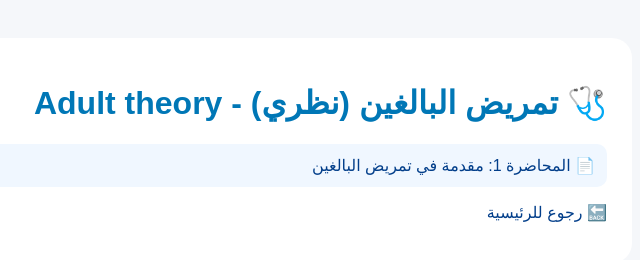
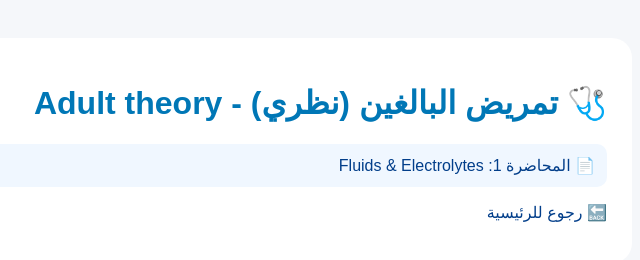
Before and after one commit to Shabanklash/nurse_shaban.github.io, a plain HTML site: page term-3/1-Adult-theory/index.html in a window 1280 px wide. Shown: the full height of the page, 433-1073 px from the left. Drawn offline with Linux system fonts and the light colour scheme.

Commit message:
Update index.html

```diff
--- a/term-3/1-Adult-theory/index.html
+++ b/term-3/1-Adult-theory/index.html
@@ -16,7 +16,7 @@
     <div class="container">
         <h1>🩺 تمريض البالغين (نظري) - Adult theory</h1>
         <ul>
-            <li><a href="lecture-1.html">📄 المحاضرة 1: مقدمة في تمريض البالغين</a></li>
+            <li><a href="lecture-1.html">📄 المحاضرة 1: Fluids & Electrolytes </a></li>
         </ul>
         <p><a href="../../">🔙 رجوع للرئيسية</a></p>
     </div>
```
